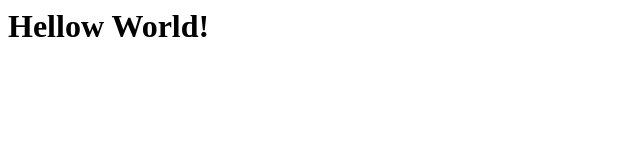
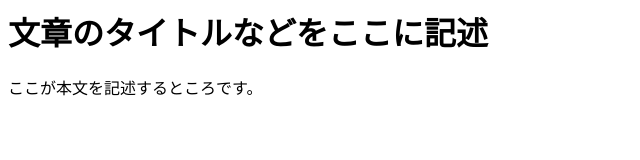
Before and after one commit to maaaaaaru2525/my-html, a plain HTML site: page index.html in a window 1280 px wide. Shown: the whole page, without its empty margins (0-640 px from the left). Drawn offline with Linux system fonts and the light colour scheme.

Commit message:
Update index.html

```diff
--- a/index.html
+++ b/index.html
@@ -1 +1,9 @@
-<h1>Hellow World!</h1>
+<html>
+<head>
+    <title>ここがタイトル情報です</title>
+</head>
+<body>
+    <h1>文章のタイトルなどをここに記述</h1>
+    <p>ここが本文を記述するところです。</p>
+</body>
+</html>
```
